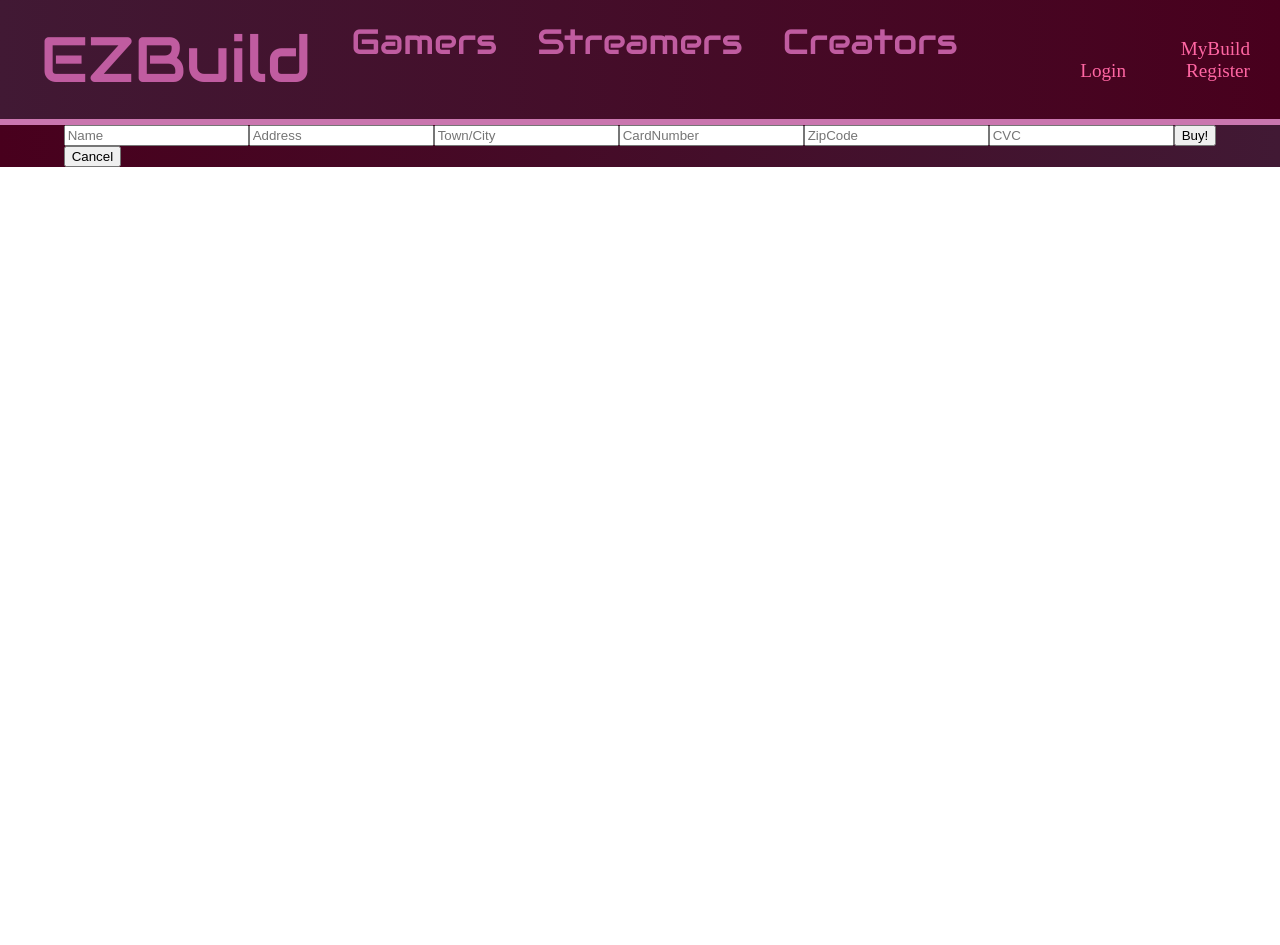
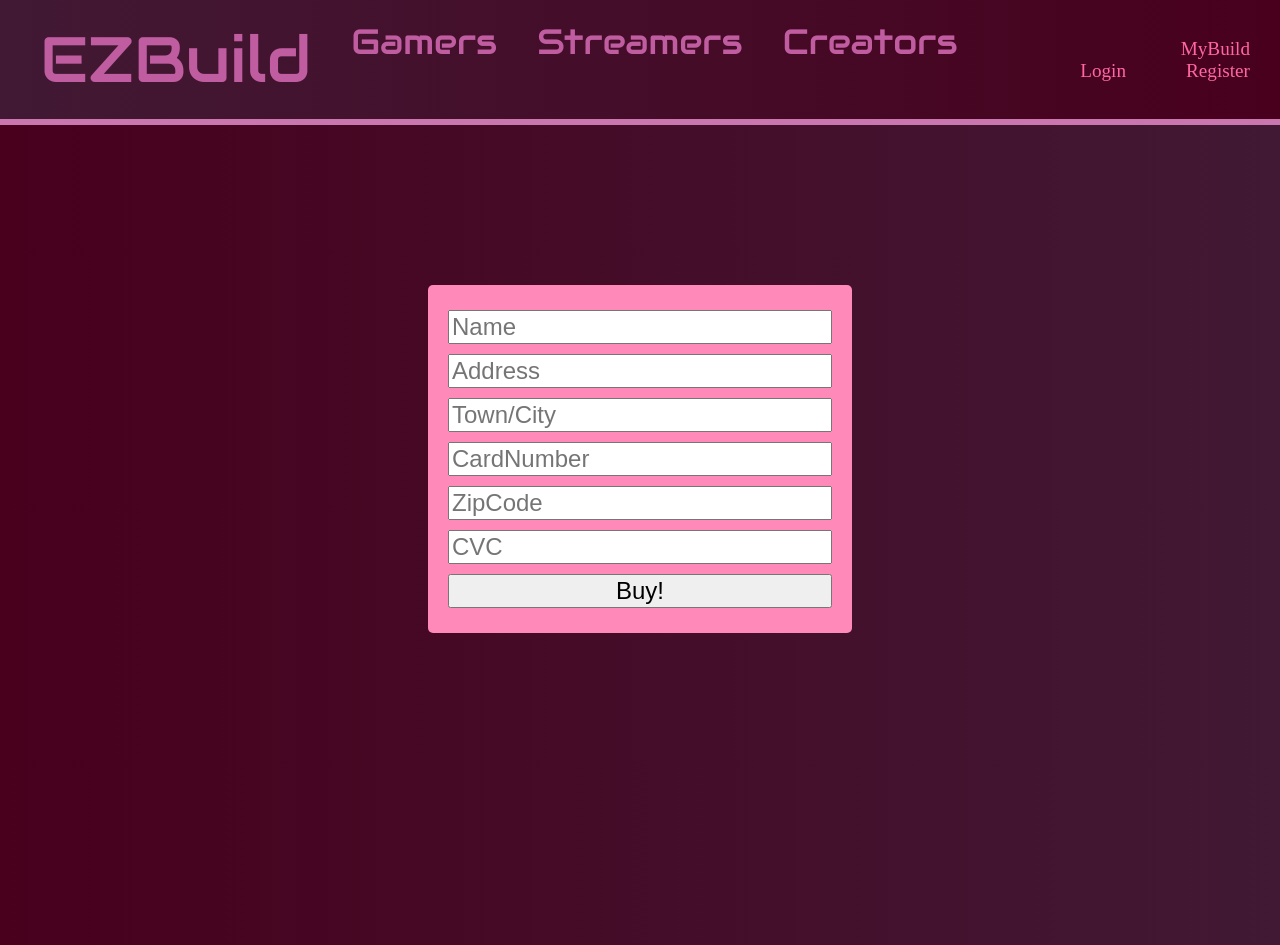
Before and after one commit to rlugtu/EZBuild, a React (Create React App) app in the folder client/: page /user/buy in a window 1280 px wide. Before the commit the page ends 800 px from the top, so only its background shows below. Built offline with nearby package versions, Linux system fonts and the light colour scheme; no server answers.

Commit message:
buy and confirmation styling done

```diff
--- a/client/src/App.css
+++ b/client/src/App.css
@@ -87,6 +87,7 @@ a {
   align-items: center;
   margin:50px 5%;
   width: 100%;
+  height: 100vh;
 }
 
 .header {
@@ -220,14 +221,16 @@ a {
   display: flex;
   flex-direction: column;
   align-items: center;
+  height: 100vh;
 }
 
 .nicheProducts {
 display: flex;
 justify-content: space-evenly;
 flex-direction: row;
-height: 100%;
 }
+
+
 .nicheProductSingle {
   display: flex;
   flex-direction: column;
@@ -244,7 +247,7 @@ height: 100%;
   width: 100%;
   flex-direction: column;
   align-items: center;
-  height: 100vh;
+  /* height: 100vh; */
 }
 .productContainer {
   display: flex;
@@ -351,3 +354,41 @@ select {
 #home {
   font-size: 4rem;
 }
+
+.buyContainer {
+  display: flex;
+  width: 100vw;
+  margin-top: 100px;
+  height: 90vh;
+  justify-content: space-evenly;
+}
+.buildBuyContainer {
+  display: flex;
+  flex-direction: column;
+  font-size: 2rem;
+}
+.buildHeader {
+  font-size: 7rem;
+}
+.buyForm {
+  display: flex;
+  flex-direction: column;
+  width: 30vw;
+  padding: 20px;
+  background-color: #ff89b8;
+  border-radius: 5px;
+  margin-top: 60px;
+}
+
+.buyForm > input {
+  margin:5px 0;
+  font-size: 1.5rem;
+}
+
+.confirmationHeader {
+  font-size: 7rem;
+}
+
+.confirmationContainer{
+  padding:0 70px;
+}
--- a/client/src/components/Buy.jsx
+++ b/client/src/components/Buy.jsx
@@ -1,5 +1,5 @@
 import React, { Component } from 'react'
-
+import Confirmation from './Confirmation'
 class Buy extends Component {
     constructor() {
         super();
@@ -10,10 +10,17 @@ class Buy extends Component {
             cardNumber: '',
             cvc: '',
             zip: "",
+            confirmation: false
         }
         this.handleInputChange = this.handleInputChange.bind(this);
     }
 
+    handleBuySubmit = (e, data) => {
+        e.preventDefault();
+        this.setState({
+            confirmation: true
+        })
+    }
 
     handleInputChange(e) {
         const name = e.target.name;
@@ -26,8 +33,9 @@ class Buy extends Component {
     render() {
         return (
             <div className="buyContainer">
-                {this.props.selectedBuild &&
-                    <div>
+                {this.props.selectedBuild && this.state.confirmation === false &&
+                    <div className="buildBuyContainer">
+                        <h1 className="buildHeader">Build</h1>
                         {this.props.selectedBuild.title ? <p>{this.props.selectedBuild.title}</p> : null}
                         <p>{this.props.selectedBuild.cpu}</p>
                         <p>{this.props.selectedBuild.gpu}</p>
@@ -35,12 +43,14 @@ class Buy extends Component {
                         <p>{this.props.selectedBuild.ram}</p>
                         <p>{this.props.selectedBuild.storage}</p>
                         <p>{this.props.selectedBuild.cooling}</p>
-                        <p>{this.props.selectedBuild.total}</p>
+                        <p>${this.props.selectedBuild.total}</p>
                         {this.props.selectedBuild.notes ? <p>{this.props.selectedBuild.notes}</p> : null}
 
                     </div>
                 }
-                <form className="buyForm">
+                {this.state.confirmation === false &&
+                    <div className="buyFormContainer">
+                        <form className="buyForm" onSubmit={this.handleBuySubmit}>
                             <input type="text" name='name' value={this.state.name} placeholder='Name' onChange={this.handleInputChange} />
                             <input type="text" name='address' value={this.state.address} placeholder='Address' onChange={this.handleInputChange} />
                             <input type="text" name='city' value={this.state.city} placeholder='Town/City' onChange={this.handleInputChange} />
@@ -48,9 +58,12 @@ class Buy extends Component {
                             <input type="number" maxlength="5" name='zip' value={this.state.zip} placeholder='ZipCode' onChange={this.handleInputChange} />
                             <input type="password" maxlength="3" name='cvc' value={this.state.cvc} placeholder='CVC' onChange={this.handleInputChange} />
                             <input type="submit" name='cvc' value="Buy!" />
+                        </form>
+                    </div>
 
-                </form>
-                <button onClick={this.props.setBuy}>Cancel</button>
+                }
+                {/* <button onClick={this.props.setBuy}>Back</button> */}
+                {this.state.confirmation ? <Confirmation /> : null}
             </div>
         )
     }
--- a/client/src/components/UserBuilds.jsx
+++ b/client/src/components/UserBuilds.jsx
@@ -66,7 +66,6 @@ class UserBuilds extends Component {
     render() {
         return (
             <div className="userContainer">
-                <h1>Welcome {this.props.user.username}</h1>
                 <div className="userBuildsContainer">
                     {this.state.allBuilds && this.state.buy === false ?
                         this.state.allBuilds.user_build.map((build, i) =>
@@ -86,7 +85,7 @@ class UserBuilds extends Component {
                             </div>
                         ) : null}
                 </div>
-                {this.state.edit ? <UserEdit selectedBuild={this.state.selectedBuild} turnOff={this.turnEditOff} updateBuilds={this.getAllUserBuilds} /> : null}
+                {this.state.edit ? <UserEdit selectedBuild={this.state.selectedBuild} turnOff={this.turnEditOff} updateBuilds={this.getAllUserBuilds()} /> : null}
 
                 {this.state.buy ? <Buy setBuy={this.chooseBuy} selectedBuild={this.state.selectedBuild} /> : null}
             </div>
--- a/client/src/components/confirmation.jsx
+++ b/client/src/components/confirmation.jsx
@@ -1,9 +1,9 @@
 import React from 'react'
 
-const Confirmation=()=>{
+const Confirmation = () => {
     return (
-        <div>
-            <h1> PaymentApproved!!!Thanks for Shopping with US </h1>
+        <div className="confirmationContainer">
+            <h1 className="confirmationHeader"> Payment  Approved!!!  Thanks  for  Shopping  with us </h1>
         </div>
 
     )
```
Lines whose indentation alone changed are shown as unchanged.
